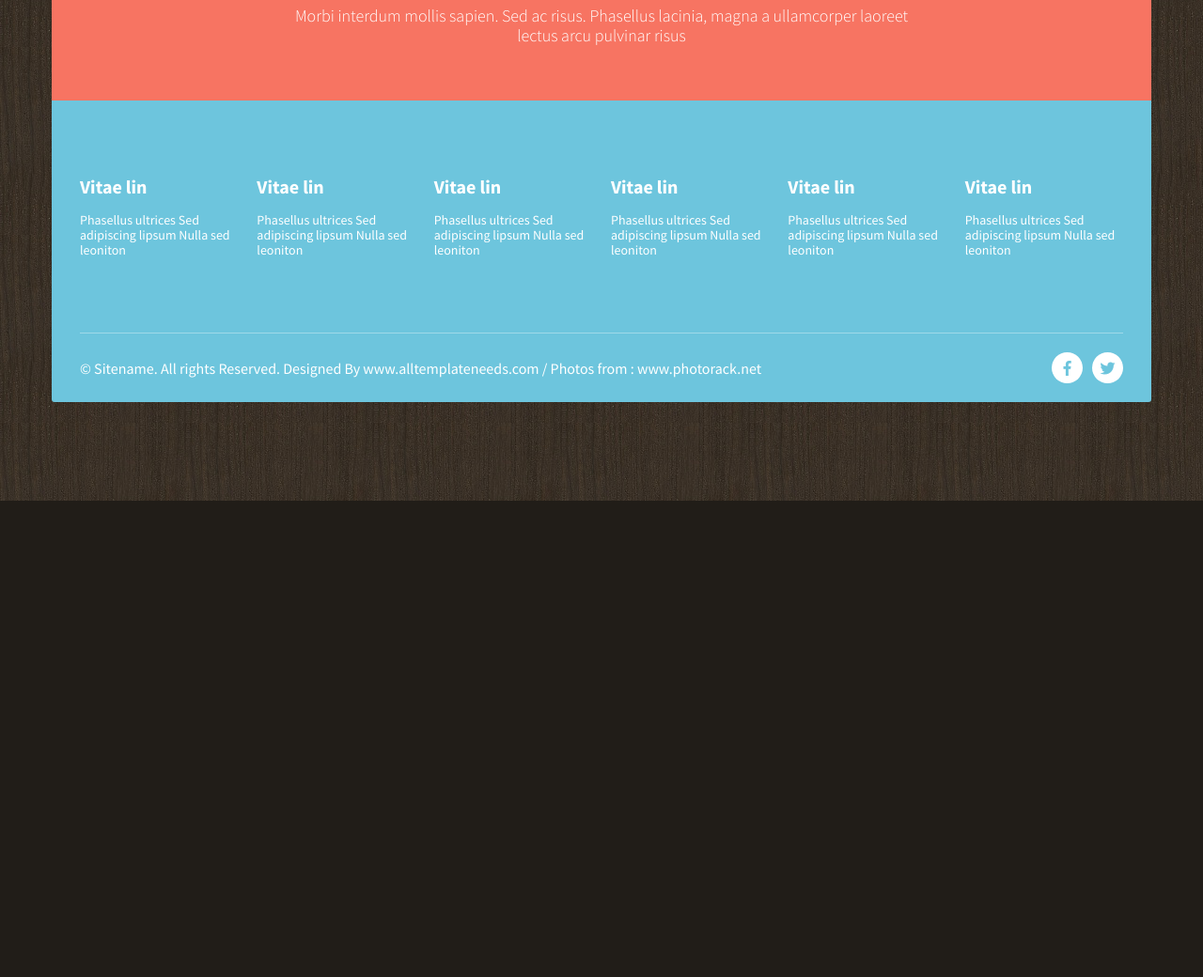
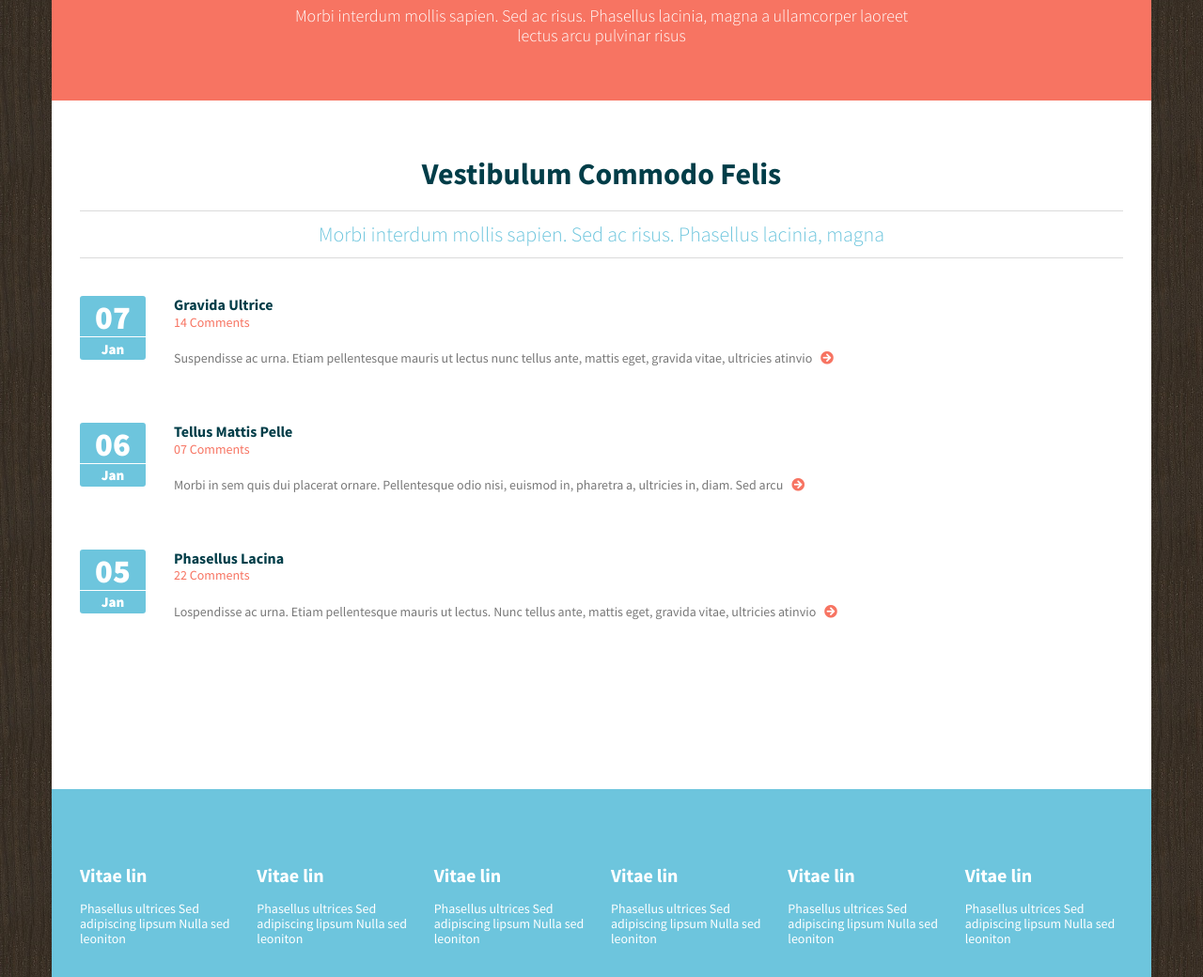
Before and after one commit to pavelkeyzik/js--itechart, a website: page 01_creating_layout/index.html in a window 1280 px wide. Shown: the part 974-2014 px from the top of the page at 94% size. Before the commit the page ends 1507 px from the top, so only its background shows below. Drawn offline with nearby package versions, Linux system fonts and the light colour scheme.

Commit message:
Added vestibulum block and articles-with-date component

```diff
--- a/01_creating_layout/index.html
+++ b/01_creating_layout/index.html
@@ -82,6 +82,56 @@
         <div class="present__title">Praesent Clacerat</div>
         <div class="present__description">Morbi interdum mollis sapien. Sed ac risus. Phasellus lacinia, magna a ullamcorper laoreet lectus arcu pulvinar risus</div>
       </section>
+      <section class="vestibul">
+        <div class="vestibul__title">Vestibulum Commodo Felis</div>
+        <div class="vestibul__description">Morbi interdum mollis sapien. Sed ac risus. Phasellus lacinia, magna</div>
+        <div class="vestibul__content">
+          <div class="articles-with-date">
+            <article class="articles-with-date__article">
+              <div class="articles-with-date__date">
+                <div class="articles-with-date__day">07</div>
+                <div class="articles-with-date__month">Jan</div>
+              </div>
+              <div class="articles-with-date__content">
+                <div class="articles-with-date__title">Gravida Ultrice</div>
+                <a href="#" class="articles-with-date__count-of-coments">14 Comments</a>
+                <div class="articles-with-date__text">
+                  Suspendisse ac urna. Etiam pellentesque mauris ut lectus nunc tellus ante, mattis eget, gravida vitae, ultricies atinvio
+                  <button class="button button__more button__more_orange"><i class="fas fa-arrow-circle-right"></i></button>
+                </div>
+              </div>
+            </article>
+            <article class="articles-with-date__article">
+              <div class="articles-with-date__date">
+                <div class="articles-with-date__day">06</div>
+                <div class="articles-with-date__month">Jan</div>
+              </div>
+              <div class="articles-with-date__content">
+                <div class="articles-with-date__title">Tellus Mattis Pelle</div>
+                <a href="#" class="articles-with-date__count-of-coments">07 Comments</a>
+                <div class="articles-with-date__text">
+                  Morbi in sem quis dui placerat ornare. Pellentesque odio nisi, euismod in, pharetra a, ultricies in, diam. Sed arcu
+                  <button class="button button__more button__more_orange"><i class="fas fa-arrow-circle-right"></i></button>
+                </div>
+              </div>
+            </article>
+            <article class="articles-with-date__article">
+              <div class="articles-with-date__date">
+                <div class="articles-with-date__day">05</div>
+                <div class="articles-with-date__month">Jan</div>
+              </div>
+              <div class="articles-with-date__content">
+                <div class="articles-with-date__title">Phasellus Lacina</div>
+                <a href="#" class="articles-with-date__count-of-coments">22 Comments</a>
+                <div class="articles-with-date__text">
+                  Lospendisse ac urna. Etiam pellentesque mauris ut lectus. Nunc tellus ante, mattis eget, gravida vitae, ultricies atinvio
+                  <button class="button button__more button__more_orange"><i class="fas fa-arrow-circle-right"></i></button>
+                </div>
+              </div>
+            </article>
+          </div>
+        </div>
+      </section>
     </main>
     <footer class="footer">
       <section class="footer__top">
--- a/01_creating_layout/styles/sass/_variables.scss
+++ b/01_creating_layout/styles/sass/_variables.scss
@@ -4,6 +4,7 @@ $dark-gray: #929292;
 $darken-gray: #8b8b8b;
 $middle-gray: #787878;
 $very-light-gray: #e7e7e7;
+$gray: #dbdbdb;
 $soft-cyan: #6dc5dd;
 $very-soft-cyan: #9fd9e9;
 $white: #fff;
--- /dev/null
+++ b/01_creating_layout/styles/sass/articles-with-date/_articles-with-date.scss
@@ -0,0 +1,58 @@
+.articles-with-date {
+  display: flex;
+  flex-direction: column;
+  padding: 40px 0px 60px;
+
+  &__article {
+    display: flex;
+    align-items: flex-start;
+    margin-bottom: 60px;
+  }
+
+  &__date {
+    display: flex;
+    flex-direction: column;
+    justify-content: flex-end;
+    flex-shrink: 0;
+    font-family: 'SourceSansPro-Black';
+    text-align: center;
+    background: $soft-cyan;
+    color: $white;
+    width: 70px;
+    height: 68px;
+    border-radius: 3px;
+    margin-right: 30px;
+  }
+
+  &__day {
+    font-size: 2.1875em;
+  }
+
+  &__month {
+    display: flex;
+    align-items: center;
+    justify-content: center;
+    height: 25px;
+    border-top: 1px solid $white;
+    font-size: .9375em;
+  }
+
+  &__title {
+    font-family: 'SourceSansPro-Bold';
+    color: $very-dark-cyan;
+  }
+
+  &__count-of-coments {
+    font-family: 'SourceSansPro-Regular';
+    color: $soft-red;
+    font-size: .875em;
+    text-decoration: none;
+  }
+
+  &__text {
+    font-family: 'SourceSansPro-Regular';
+    color: $middle-gray;
+    font-size: .875em;
+    margin-top: 20px;
+  }
+}
--- a/01_creating_layout/styles/sass/button/button.scss
+++ b/01_creating_layout/styles/sass/button/button.scss
@@ -30,10 +30,14 @@
 
     &_light {
       color: $white;
+
+      i {
+        margin-left: 10px;
+      }
     }
 
-    i {
-      margin-left: 10px;
+    &_orange {
+      color: $soft-red;
     }
 
     &:hover {
--- a/01_creating_layout/styles/sass/main.scss
+++ b/01_creating_layout/styles/sass/main.scss
@@ -9,6 +9,8 @@
 @import 'footer/footer';
 @import 'button/button';
 @import 'header/header';
+@import 'vestibul/vestibul';
+@import 'articles-with-date/articles-with-date';
 
 * {
   box-sizing: border-box;
--- /dev/null
+++ b/01_creating_layout/styles/sass/vestibul/vestibul.scss
@@ -0,0 +1,24 @@
+.vestibul {
+  background: $white;
+  display: flex;
+  flex-direction: column;
+  padding: 60px 30px;
+
+  &__title {
+    color: $very-dark-cyan;
+    font-size: 2em;
+    font-family: 'SourceSansPro-Bold';
+    text-align: center;
+    margin-bottom: 20px;
+  }
+
+  &__description {
+    color: $soft-cyan;
+    font-family: 'SourceSansPro-Light';
+    font-size: 1.375em;
+    border-top: 1px solid $gray;
+    border-bottom: 1px solid $gray;
+    text-align: center;
+    padding: 12px 0;
+  }
+}
```
Also changed, not shown: 01_creating_layout/styles/css/main.css.
